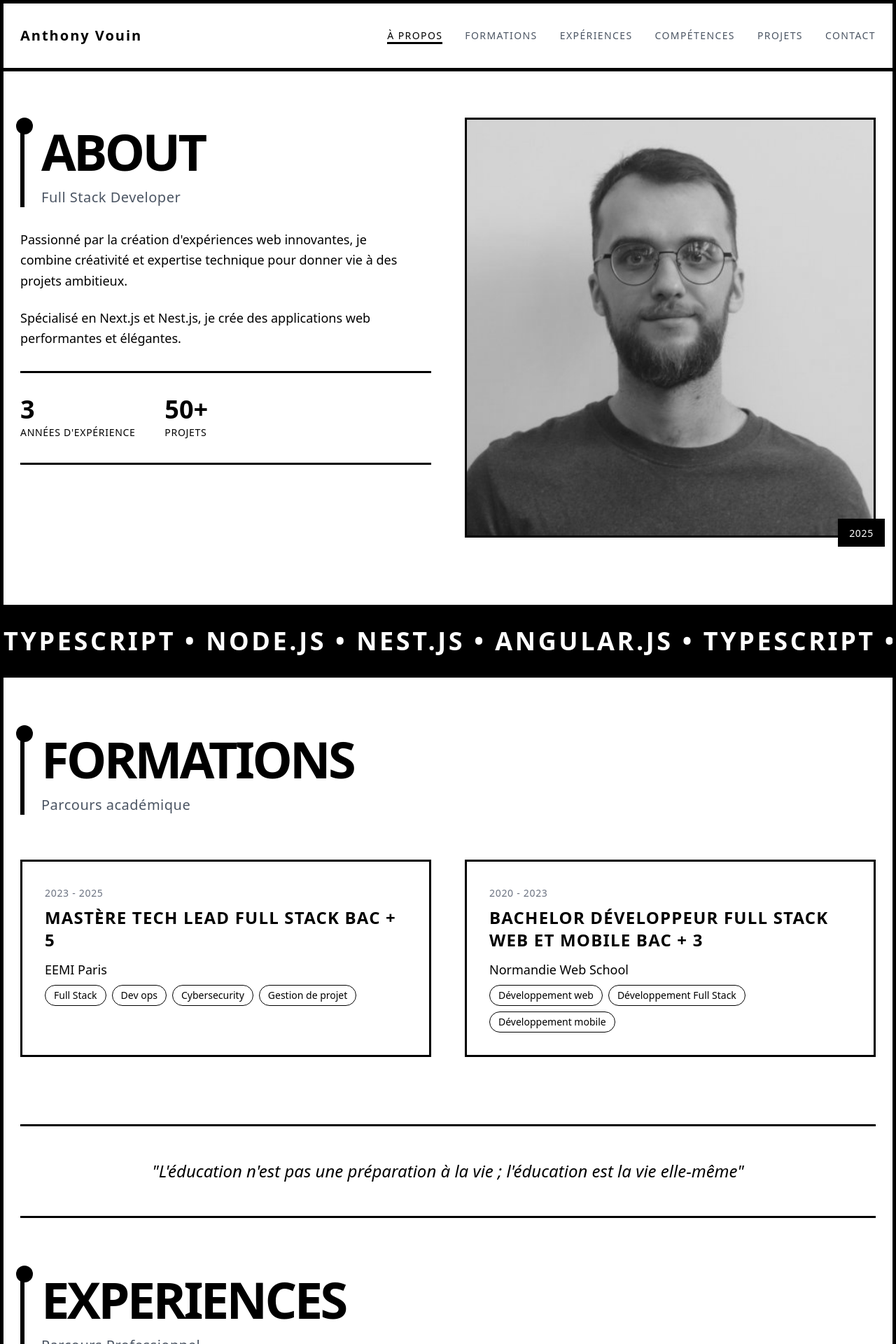
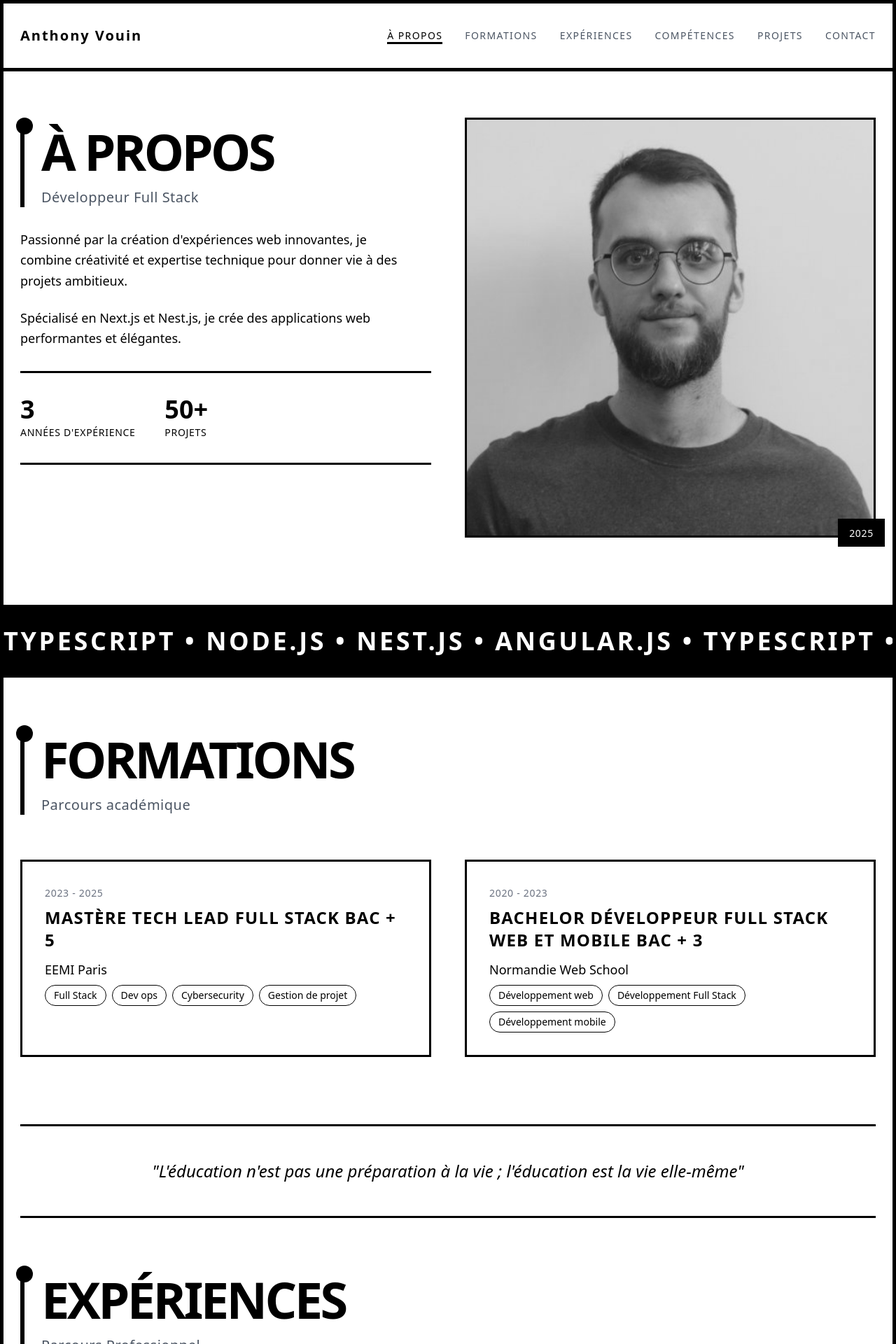
Before and after one commit to anthonyvouin/landingpage, a Next.js app: page / in a window 1280 px wide. Shown: the top 1920 px of the page at 70% size. Built offline with nearby package versions, Linux system fonts and the light colour scheme.

Commit message:
update html

```diff
--- a/app/components/About.tsx
+++ b/app/components/About.tsx
@@ -17,10 +17,10 @@ const About = () => {
           <div className="border-l-[6px] border-black pl-6 relative mt-3">
             <div className="absolute -left-3 -top-3 w-6 h-6 bg-black rounded-full"></div>
             <h2 className="text-7xl font-black uppercase tracking-tighter mb-4">
-              About
+            À propos
             </h2>
             <p className="text-xl font-light text-gray-600 tracking-wide">
-              Full Stack Developer
+              Développeur Full Stack
             </p>
           </div>
 
--- a/app/components/Experiences.tsx
+++ b/app/components/Experiences.tsx
@@ -54,7 +54,7 @@ const Experiences = () => {
         >
           <div className="absolute -left-3 -top-3 w-6 h-6 bg-black rounded-full" />
           <h2 className="text-5xl sm:text-7xl font-black uppercase tracking-tighter mb-4">
-            Experiences
+            Expériences
           </h2>
           <p className="text-lg sm:text-xl font-light text-gray-600 tracking-wide">
             Parcours Professionnel
```
